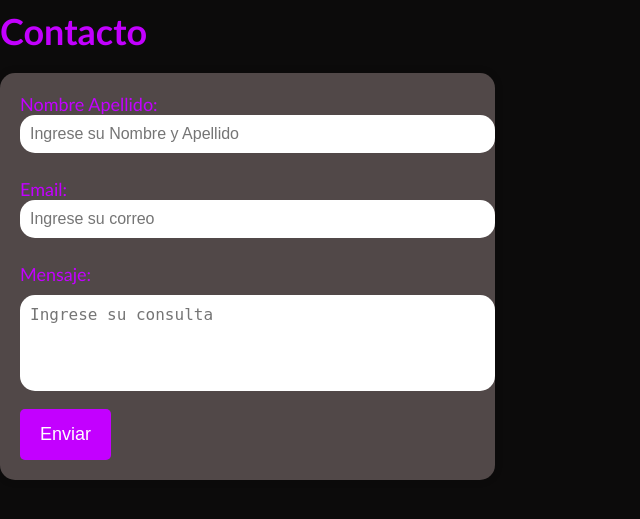
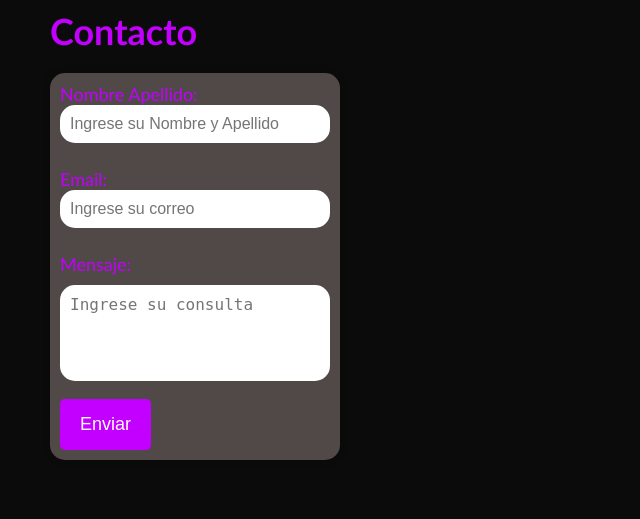
Before and after one commit to patitojavi/prodesweb, a PHP site: page /home.html in a window 1280 px wide, after a click on "Contacto". Shown: the part 101-620 px from the top of the page, without its empty margins (0-640 px from the left). Run offline with PHP 8.4, Linux system fonts and the light colour scheme.

Commit message:
Update styles.css

```diff
--- a/css/styles.css
+++ b/css/styles.css
@@ -206,10 +206,12 @@ body {
 /* Estilos para el formulario de contacto */
 #formulario-contacto {
     background-color: #746767aa; /* Color de fondo del formulario */
-    padding: 20px;
+    padding: 10px;
     border-radius: 15px;
-    max-width: 455px; /* Ancho máximo del formulario */
+    max-width: 270px; /* Ancho máximo del formulario */
+    max-height:400px; /* Alto máximo del formulario */
     box-shadow: 0 0 10px rgba(0, 0, 0, 0.1); /* Sombra suave alrededor del formulario */
+    margin-left:50px ;
 }
 
 h1 {
@@ -217,6 +219,7 @@ h1 {
     color: #c300ff; /* Color de texto oscuro */
     margin-bottom: 20px;
     font-family: 'Gill Sans', 'Gill Sans MT', Calibri, 'Trebuchet MS', sans-serif;
+    margin-left:50px ;
 }
 
 /* Estilos para las etiquetas y campos de entrada */
@@ -231,10 +234,10 @@ h1 {
 #formulario-contacto input[type="email"],
 /* Estilos para el campo de entrada de mensaje */
 #formulario-contacto textarea {
-    width: 100%; /* El campo de entrada se expande al 100% del ancho del contenedor */
+    width: 250px; /* El campo de entrada se expande al 100% del ancho del contenedor */
     padding: 10px;
     margin-bottom: 15px; /* Espacio entre campos de entrada */
-    border: none; /* Borde del campo de entrada */
+    border: 10px; /* Borde del campo de entrada */
     border-radius: 15px;
     font-size: 16px; /* Tamaño de fuente reducido */
     height: auto; /* Altura ajustada automáticamente según el contenido */
```
